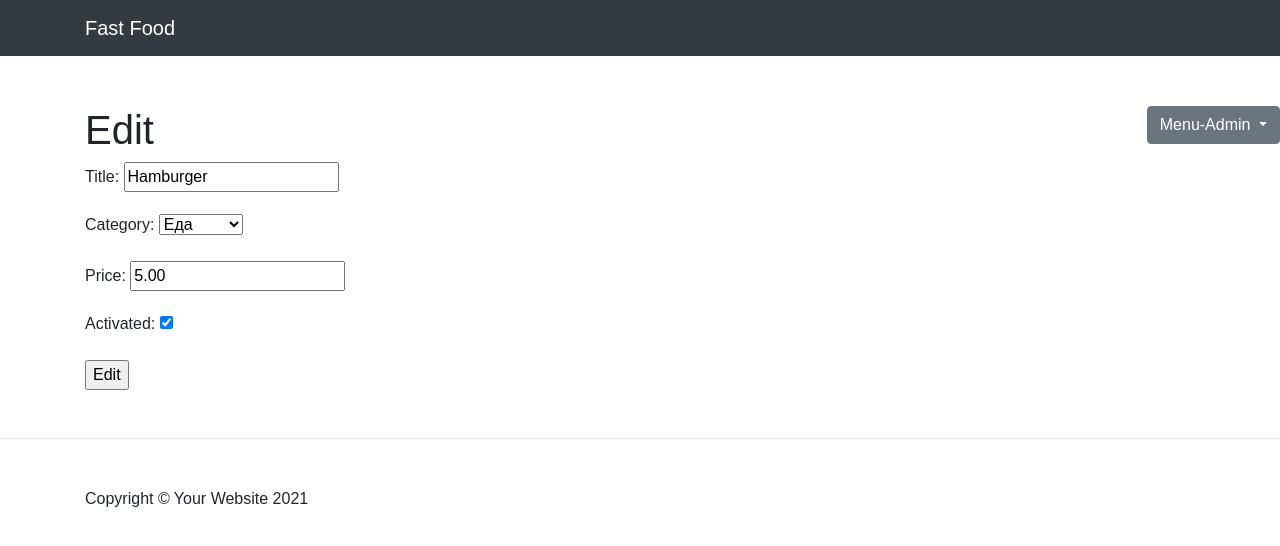
After one commit to amirAkhmetzhanov94/fastfood, a Django app: page /dishes/1/edit in a window 1280 px wide. The commit adds this page. Shown: the top 546 px of the page. Run offline with Django 3.2, Linux system fonts and the light colour scheme; data comes from the database, SQL or seed files in the repository; some libraries are stand-ins or nearby versions.

Commit message:
Добавил вью для редактирования блюда. Создал метод в модели Dish - get_absolute_url для вью редактирования

```diff
--- a/source/fastfood/urls.py
+++ b/source/fastfood/urls.py
@@ -17,6 +17,7 @@ from django.contrib import admin
 from django.urls import path
 from webapp import views as webapp_views
 
+
 urlpatterns = [
     path('admin/', admin.site.urls),
     path('', webapp_views.Index.as_view()),
@@ -25,5 +26,6 @@ urlpatterns = [
     path('orders/<int:pk>/', webapp_views.OrderDetailView.as_view(), name='detail'),
     path('dishes/<int:pk>/delete', webapp_views.DishDeleteView.as_view(), name="delete"),
     path('dishes/new', webapp_views.AddDishView.as_view(), name='add'),
-    path('order/<int:pk>/', webapp_views.OrdersMainPage.as_view(), name="orders_main_page")
+    path('order/<int:pk>/', webapp_views.OrdersMainPage.as_view(), name="orders_main_page"),
+    path('dishes/<int:pk>/edit', webapp_views.DishEditView.as_view(), name="edit")
 ]
--- a/source/webapp/models.py
+++ b/source/webapp/models.py
@@ -1,5 +1,6 @@
 from django.db import models
 from django.db.models.fields import BooleanField, DecimalField
+from django.urls import reverse
 
 CATEGORY_CHOICES = [('drink', 'Напиток'), ('food', 'Еда')]
 
@@ -14,6 +15,10 @@ class Dish(models.Model):
     def __str__(self):
         return f'{self.title} ({self.category})'
 
+    def get_absolute_url(self):
+        return reverse('dishes')
+
+
     class Meta:
         verbose_name_plural = "dishes"
         verbose_name = "dish"
--- /dev/null
+++ b/source/webapp/templates/dish_edit.html
@@ -0,0 +1,10 @@
+{% extends 'base.html' %}
+
+{% block content %}
+    <h1>Edit</h1>
+    <form action="" method="post">
+        {% csrf_token %}
+        {{ form.as_p }}
+    <input type="submit" value="Edit" />
+</form>
+{% endblock content %}
--- a/source/webapp/templates/dishes_list.html
+++ b/source/webapp/templates/dishes_list.html
@@ -8,7 +8,7 @@
       <div class="card-body">
         <h3 class="card-title"> {{ dish.title }} {{dish.price}}$ </h3>
         <a href="{% url 'delete' dish.pk %}" class="btn btn btn-danger" style="float: right">Remove</a>
-        <a href="#" class="btn btn btn-info" style="float: right">Edit</a>
+        <a href="{% url 'edit' dish.pk %}" class="btn btn btn-info" style="float: right">Edit</a>
       </div>
     </div>
     {% endfor %}
--- a/source/webapp/views.py
+++ b/source/webapp/views.py
@@ -1,5 +1,6 @@
 from django.shortcuts import render, get_object_or_404, redirect
 from django.views.generic import View, TemplateView, CreateView
+from django.views.generic.edit import UpdateView
 from webapp.models import Dish, Order
 from django.urls import reverse
 from .forms import DishForm
@@ -99,3 +100,9 @@ class DishDeleteView(TemplateView):
         return reverse('webapp:dishes')
         context = {'dishes': Dish.objects.all()}
         return context
+
+
+class DishEditView(UpdateView):
+    model = Dish
+    template_name = 'dish_edit.html'
+    fields = '__all__'
```
